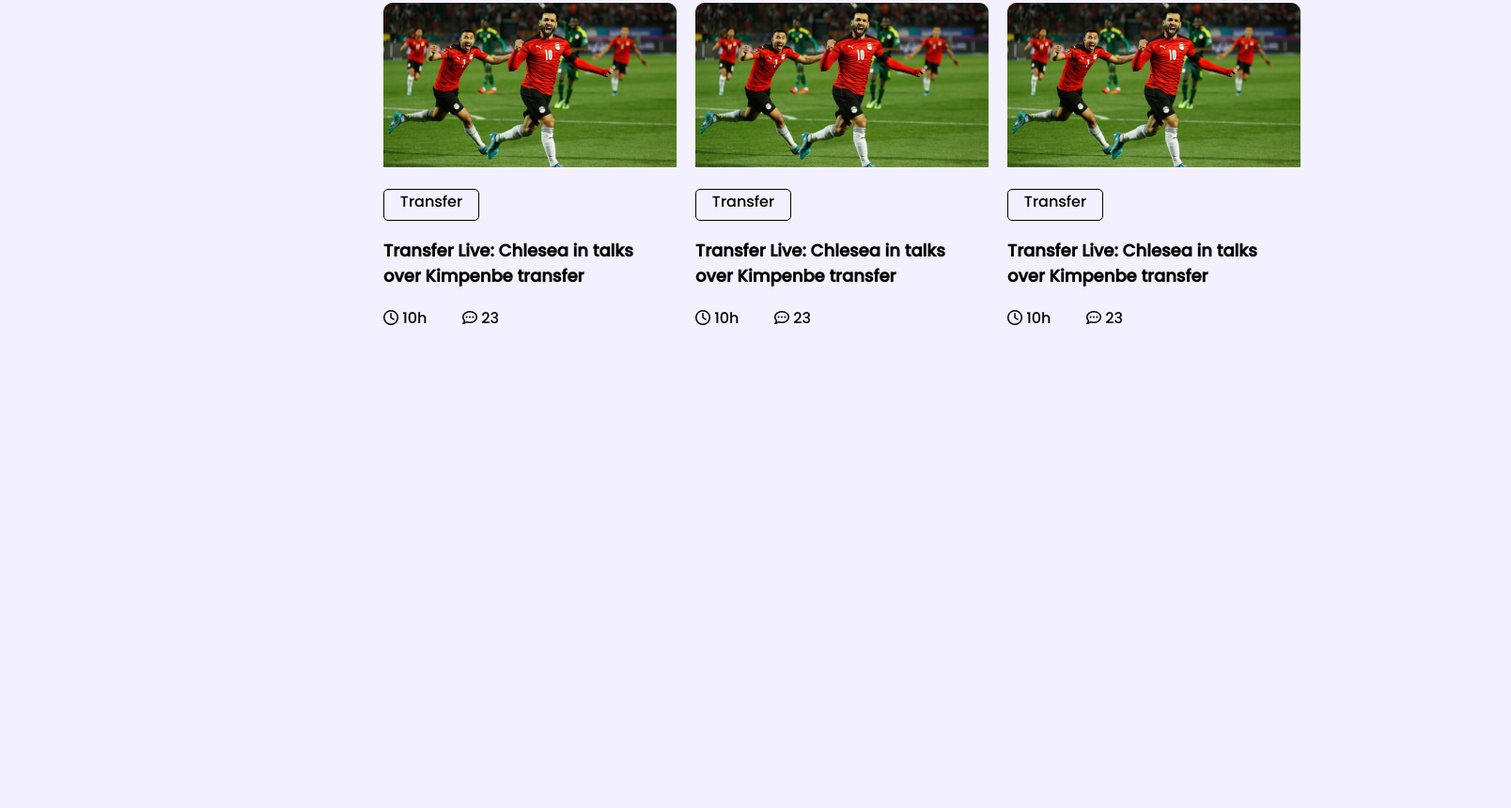
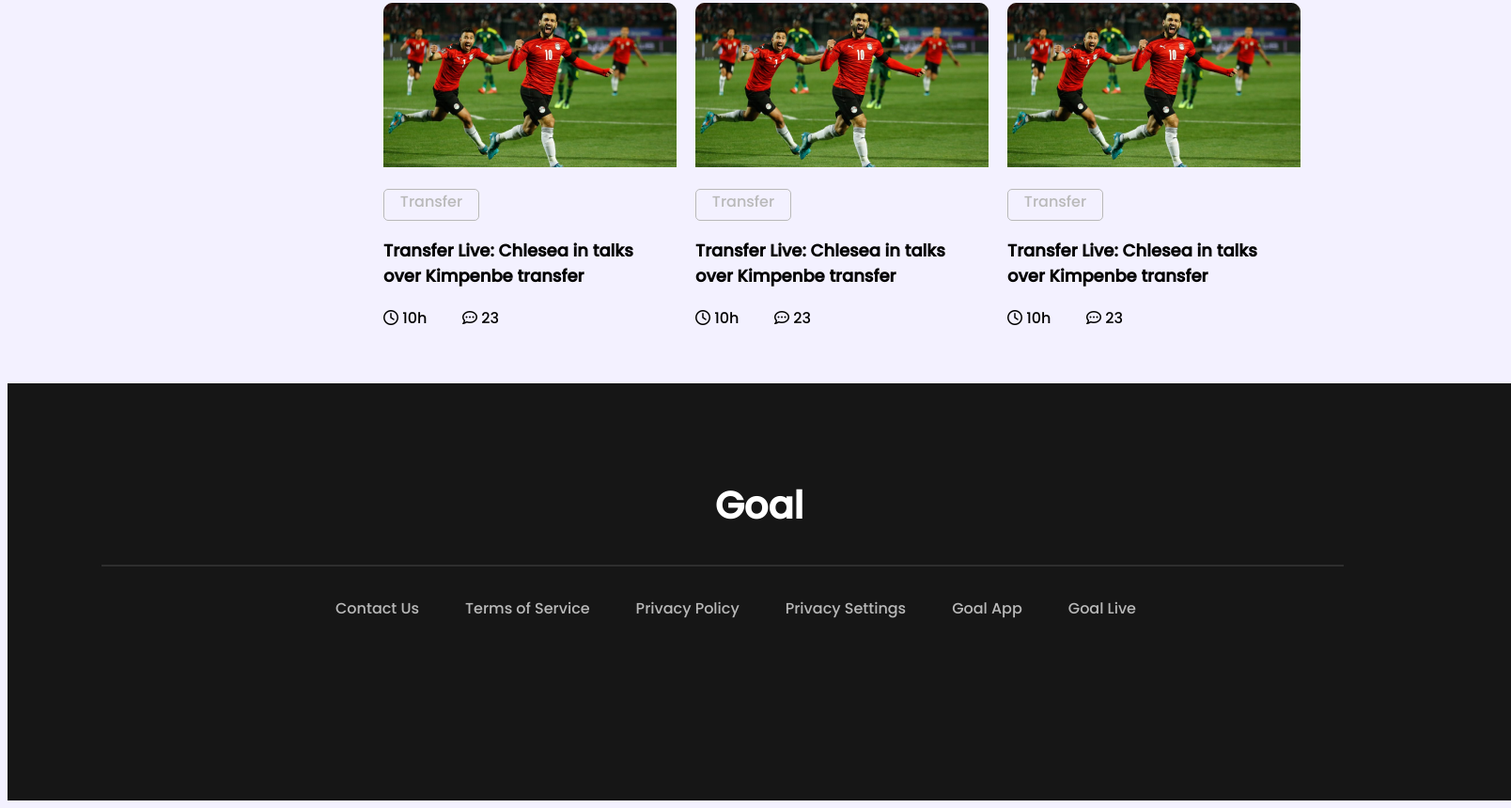
Before and after one commit to zasimmallick/world-cup, a plain HTML site: page index.html in a window 1280 px wide. Shown: the part 1557-2417 px from the top of the page at 94% size, 1608 px wide, since content can reach past the window. Before the commit the page ends 1940 px from the top, so only its background shows below. Drawn offline with Linux system fonts and the light colour scheme.

Commit message:
third commit

```diff
--- a/index.html
+++ b/index.html
@@ -254,5 +254,25 @@
 
         </section>
     </main>
+    <section>
+        <footer>
+        <h1>Goal
+        </h1>
+        <div>
+            <p class="line"></p>
+        </div>
+
+        <div class="text">
+            <p>Contact Us </p>
+                <p>Terms of Service </p>
+                <p>Privacy Policy </p>
+                <p>Privacy Settings </p>
+                <p>Goal App </p>
+                <p>Goal Live</p>
+        </div>
+
+
+      </footer>
+    </section>
 </body>
 </html>
--- a/styles/style.css
+++ b/styles/style.css
@@ -30,12 +30,17 @@ header{
     width: 531px;
     height: 424px;
 
+    text-align: left;
+
+
 
 
 }
 .first-h1{
     font-weight: 700;
     font-size: 70px;
+    margin-top: 10px;
+    text-align: left;
 
 
 }
@@ -54,7 +59,7 @@ header{
     text-align: center;
     font-weight: 400;
     color: white;
-    margin-top: 30px;
+    margin-top: 20px;
     padding: 5px 5px;
 
 
@@ -72,7 +77,7 @@ main styles
 --------*/
 /* menu-bar style */
 .menu-bar{
-     width: 712px;
+     width: 312px;
      height: 312px;
      background: #161616;
      border-radius: 15px;
@@ -148,3 +153,44 @@ img{
 }
 
 /* footer styles */
+    h1{
+        color: #FFFFFF;
+
+        text-align: center;
+         font-weight: 600;
+         font-size: 40px;
+         text-align: center;
+         padding-top: 100px;
+    }
+    .line{
+        /* position: absolute; */
+        width: 1320px;
+        height: 0px;
+        left: 140px;
+        top: 2330px;
+        border: 1px solid rgba(255, 255, 255, 0.1);
+        margin-left: 100px;
+        margin-right: 100px;
+
+
+    }
+    p{
+        color: #B9B9B9;
+
+        justify-content: space-around;
+    }
+    .text{
+        display: flex;
+        justify-content: space-evenly;
+        margin-left: 300px;
+        margin-right: 350px;
+
+
+    }
+    footer{
+        background: #161616;
+      width: 1600px;
+      height: 444px;
+
+
+    }
```
Also changed, not shown: match.html (added, +68 -0 lines).
